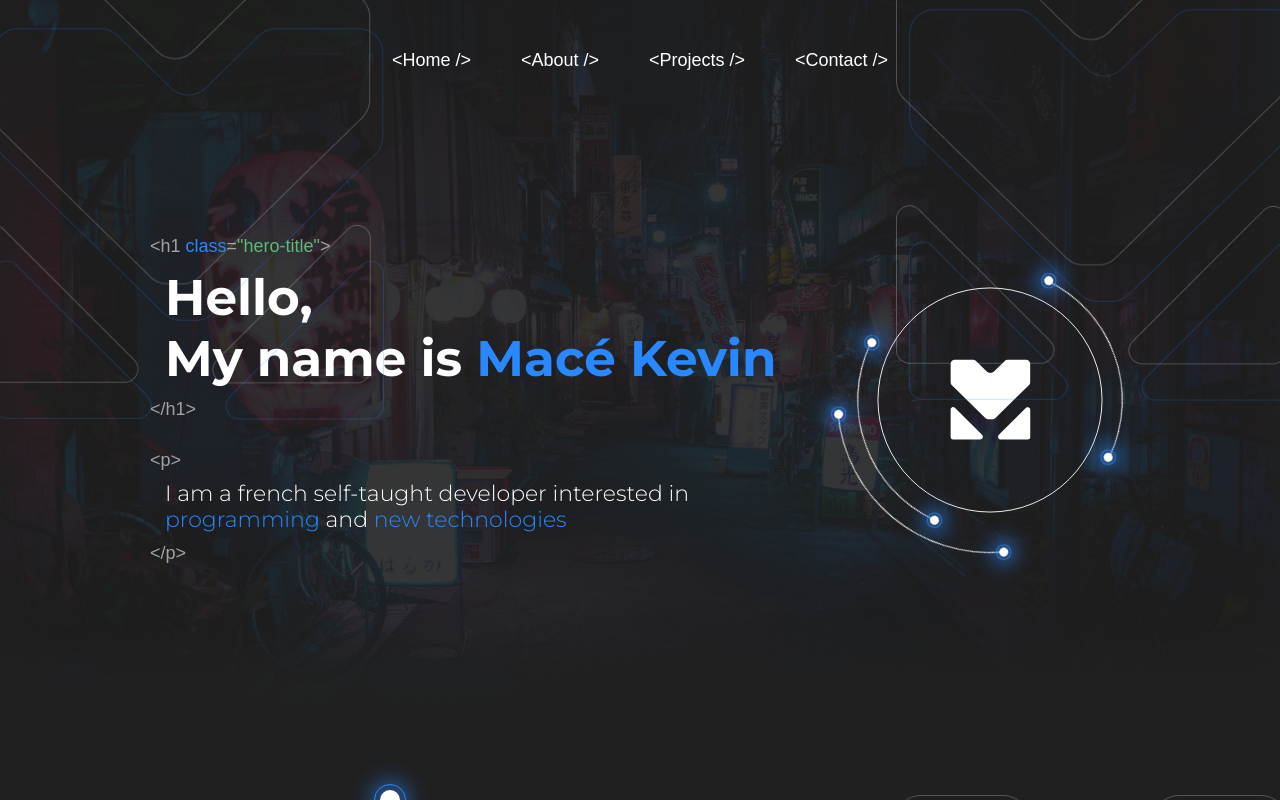
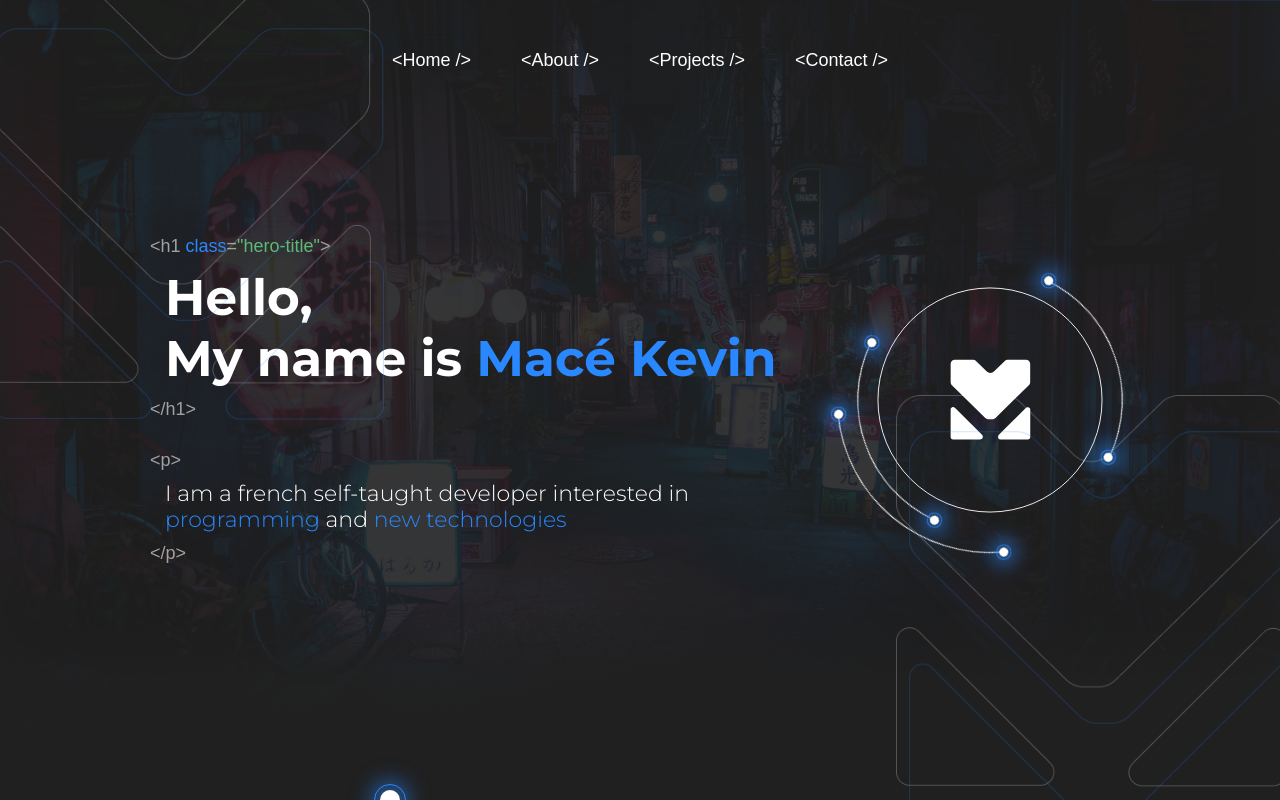
Before and after one commit to Mackevv/portfolio, a React (Create React App) app: page / in a window 1280 px wide. Shown: the top 800 px of the page. Built offline with nearby package versions, Linux system fonts and the light colour scheme; no server answers; a web font is replaced by a local one.

Commit message:
:lipstick: Shift logo strokes from each other

```diff
--- a/src/index.css
+++ b/src/index.css
@@ -96,6 +96,7 @@ p {
 #page-wrapper::after {
     content: "";
     position: absolute;
+    bottom: 400px;
     right: -20px;
     width: 100%;
     height: 100%;
```
